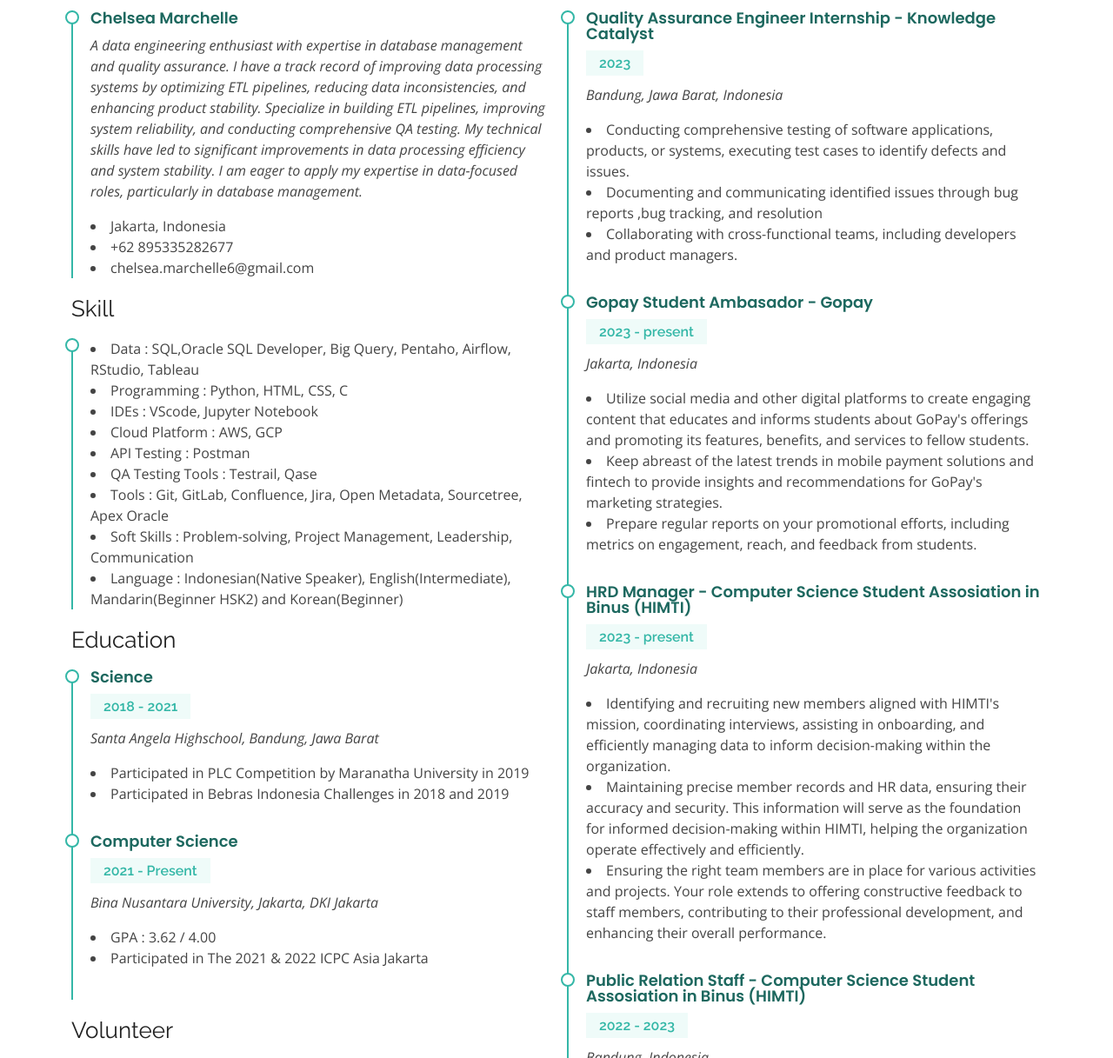
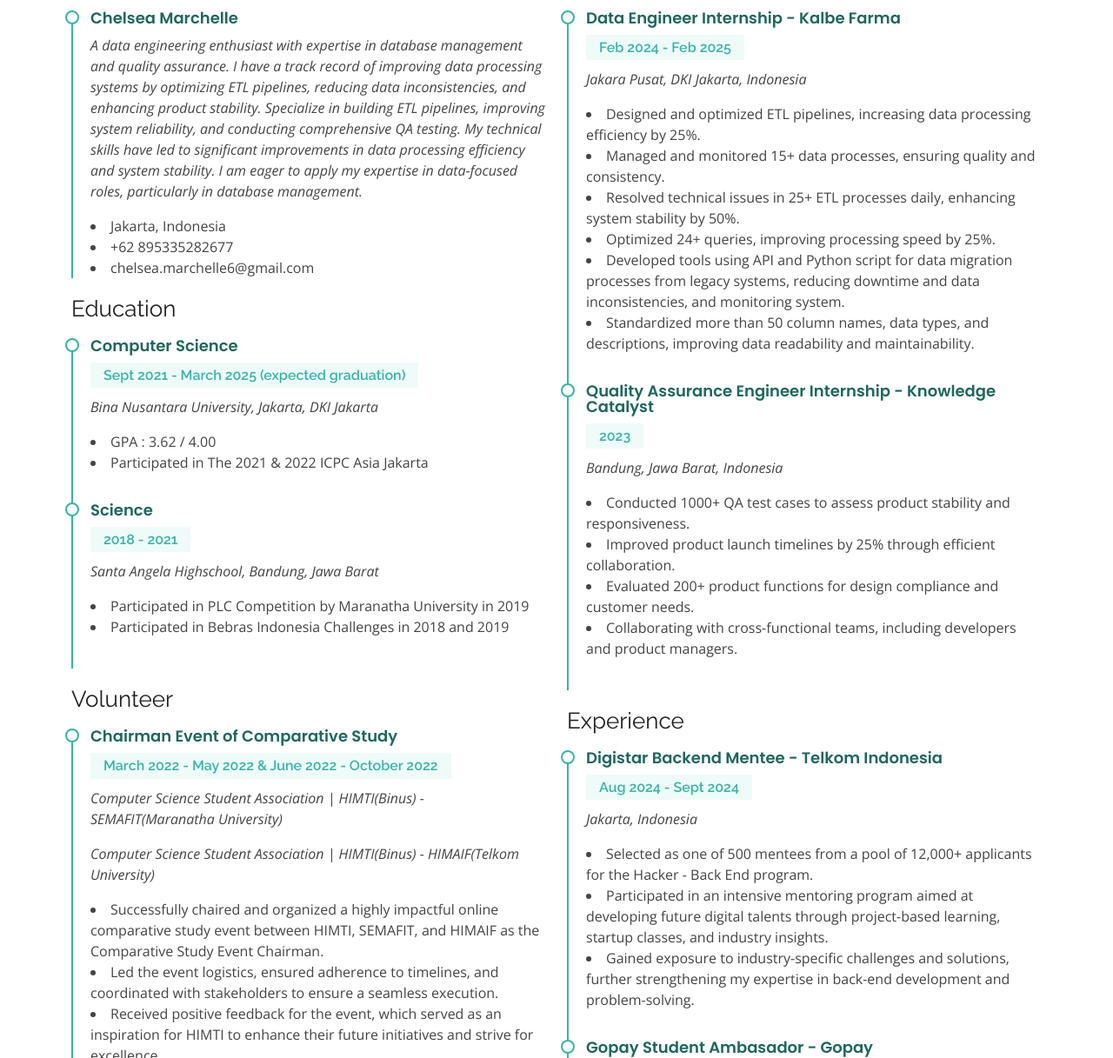
Before and after one commit to chelseams/chelseams.github.io, a plain HTML site: page resume.html in a window 1280 px wide. Shown: the part 300-1517 px from the top of the page at 87% size. Drawn offline with nearby package versions, Linux system fonts and the light colour scheme.

Commit message:
Update about dan resume

```diff
--- a/resume.html
+++ b/resume.html
@@ -66,7 +66,7 @@
 
         <div class="section-title">
           <h2>Resume</h2>
-          <a href="about.html" class="btn-about">Download My CV</a>
+          <a href="https://drive.google.com/drive/folders/1FZT2pG9AW3ogvdCMPF9iIzQqgKSqOjh1?usp=sharing" class="btn-about">Download My CV</a>
         </div>
 
         <div class="row">
@@ -84,23 +84,16 @@
               </p>
             </div>
 
-            <h3 class="resume-title">Skill</h3>
-            <div class="resume-item pb-0">
+            <h3 class="resume-title">Education</h3>
+            <div class="resume-item">
+              <h4>Computer Science</h4>
+              <h5>Sept 2021 - March 2025 (expected graduation)</h5>
+              <p><em>Bina Nusantara University, Jakarta, DKI Jakarta</em></p>
               <p>
-                <li>Data   : SQL,Oracle SQL Developer, Big Query, Pentaho, Airflow, RStudio, Tableau</li>
-                <li>Programming  : Python, HTML, CSS, C</li>
-                <li>IDEs   : VScode, Jupyter Notebook</li>
-                <li>Cloud Platform : AWS, GCP</li>
-                <li>API Testing  : Postman</li>
-                <li>QA Testing Tools  : Testrail, Qase</li>
-                <li>Tools   : Git, GitLab, Confluence, Jira, Open Metadata, Sourcetree, Apex Oracle</li>
-                <li>Soft Skills  : Problem-solving, Project Management, Leadership, Communication</li>
-                <li>Language : Indonesian(Native Speaker), English(Intermediate), Mandarin(Beginner HSK2) and Korean(Beginner) </li>
-                </ul>
+                <li>GPA : 3.62 / 4.00</li>
+                <li>Participated in The 2021 & 2022 ICPC Asia Jakarta</li>
               </p>
             </div>
-
-            <h3 class="resume-title">Education</h3>
             <div class="resume-item">
               <h4>Science</h4>
               <h5>2018 - 2021</h5>
@@ -110,15 +103,7 @@
                 <li>Participated in Bebras Indonesia Challenges in 2018 and 2019</li>
               </p>
             </div>
-            <div class="resume-item">
-              <h4>Computer Science</h4>
-              <h5>2021 - Present</h5>
-              <p><em>Bina Nusantara University, Jakarta, DKI Jakarta</em></p>
-              <p>
-                <li>GPA : 3.62 / 4.00</li>
-                <li>Participated in The 2021 & 2022 ICPC Asia Jakarta</li>
-              </p>
-            </div>
+
 
             <h3 class="resume-title">Volunteer</h3>
             <div class="resume-item">
@@ -144,22 +129,50 @@
             </div>
 
           </div>
+
           <div class="col-lg-6">
             <h3 class="resume-title">Professional Experience</h3>
+            <div class="resume-item">
+              <h4>Data Engineer Internship - Kalbe Farma</h4>
+              <h5>Feb 2024 - Feb 2025</h5>
+              <p><em>Jakara Pusat, DKI Jakarta, Indonesia </em></p>
+              <p>
+                <li>Designed and optimized ETL pipelines, increasing data processing efficiency by 25%.</li>
+                <li>Managed and monitored 15+ data processes, ensuring quality and consistency.</li>
+                <li>Resolved technical issues in 25+ ETL processes daily, enhancing system stability by 50%.</li>
+                <li>Optimized 24+ queries, improving processing speed by 25%.</li>
+                <li>Developed tools using API and Python script for data migration processes from legacy systems, reducing downtime and data inconsistencies, and monitoring system.</li>
+                <li>Standardized more than 50 column names, data types, and descriptions, improving data readability and maintainability.</li>
+                </ul>
+              </p>
+            </div>
             <div class="resume-item">
               <h4>Quality Assurance Engineer Internship - Knowledge Catalyst</h4>
               <h5>2023</h5>
               <p><em>Bandung, Jawa Barat, Indonesia </em></p>
               <p>
-                <li>Conducting comprehensive testing of software applications, products, or systems, executing test cases to identify defects and issues.</li>
-                <li>Documenting and communicating identified issues through bug reports ,bug tracking, and resolution </li>
+                <li>Conducted 1000+ QA test cases to assess product stability and responsiveness.</li>
+                <li>Improved product launch timelines by 25% through efficient collaboration.</li>
+                <li>Evaluated 200+ product functions for design compliance and customer needs.</li>
                 <li>Collaborating with cross-functional teams, including developers and product managers.</li>
+              </ul>
+              </p>
+            </div>
+            <h3 class="resume-title">Experience</h3>
+            <div class="resume-item">
+              <h4>Digistar Backend Mentee - Telkom Indonesia</h4>
+              <h5>Aug 2024 - Sept 2024 </h5>
+              <p><em>Jakarta, Indonesia </em></p>
+              <p>
+                <li>Selected as one of 500 mentees from a pool of 12,000+ applicants for the Hacker - Back End program.</li>
+                <li>Participated in an intensive mentoring program aimed at developing future digital talents through project-based learning, startup classes, and industry insights.</li>
+                <li>Gained exposure to industry-specific challenges and solutions, further strengthening my expertise in back-end development and problem-solving.</li>
               </ul>
               </p>
             </div>
             <div class="resume-item">
               <h4>Gopay Student Ambasador - Gopay</h4>
-              <h5>2023 - present</h5>
+              <h5>Sept 2023 - Des 2023</h5>
               <p><em>Jakarta, Indonesia </em></p>
               <p>
                 <li>Utilize social media and other digital platforms to create engaging content that educates and informs students about GoPay's offerings and promoting its features, benefits, and services to fellow students.</li>
@@ -168,7 +181,6 @@
               </ul>
               </p>
             </div>
-
             <div class="resume-item">
               <h4>HRD Manager - Computer Science Student Assosiation in Binus (HIMTI)</h4>
               <h5>2023 - present</h5>
@@ -180,8 +192,7 @@
               </ul>
               </p>
             </div>
-
-            <div class="resume-item pb-0">
+            <div class="resume-item">
               <h4>Public Relation Staff - Computer Science Student Assosiation in Binus (HIMTI)</h4>
               <h5>2022 - 2023</h5>
               <p><em>Bandung, Indonesia </em></p>
@@ -192,6 +203,10 @@
               </ul>
               </p>
             </div>
+          </div>
+
+
+
 
           </div>
         </div>
```
Also changed, not shown: about.html (+20 -25 lines).
